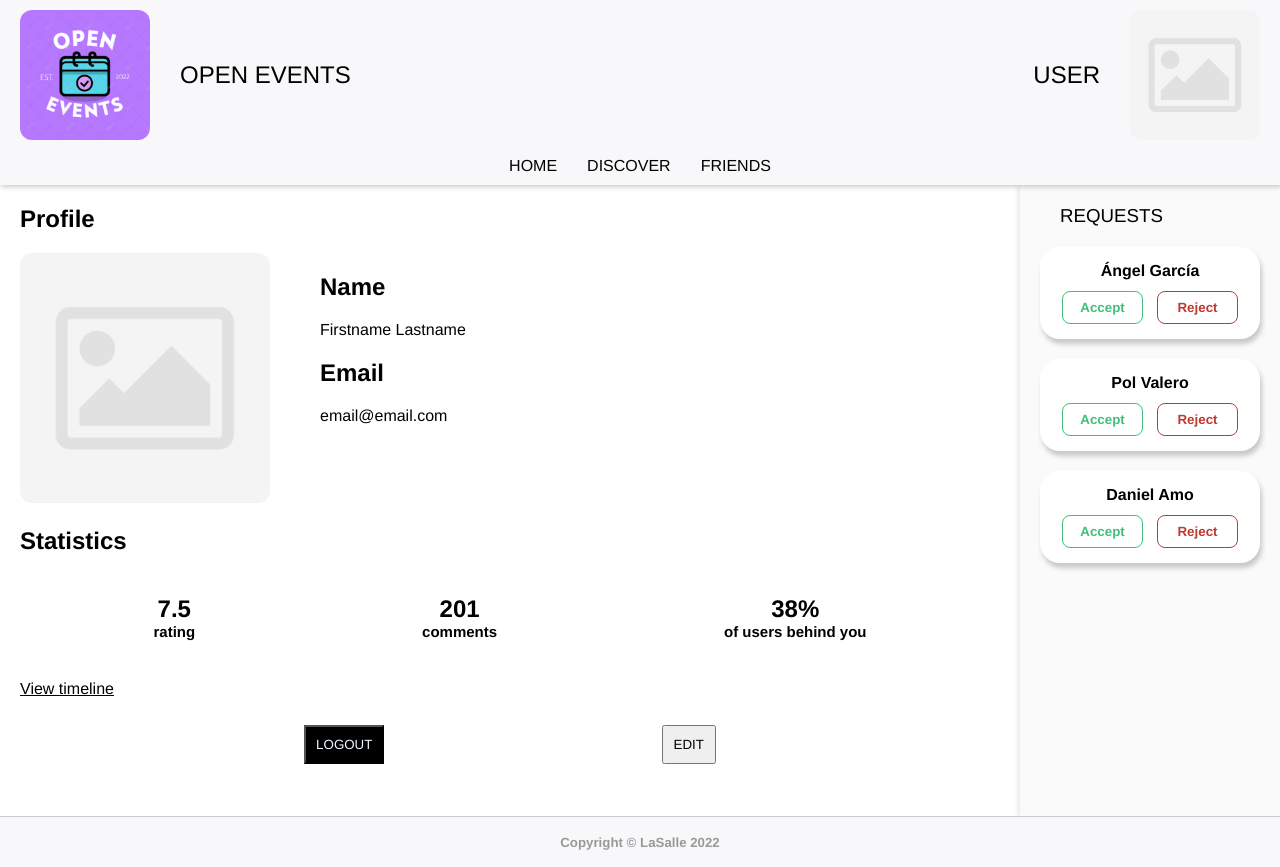
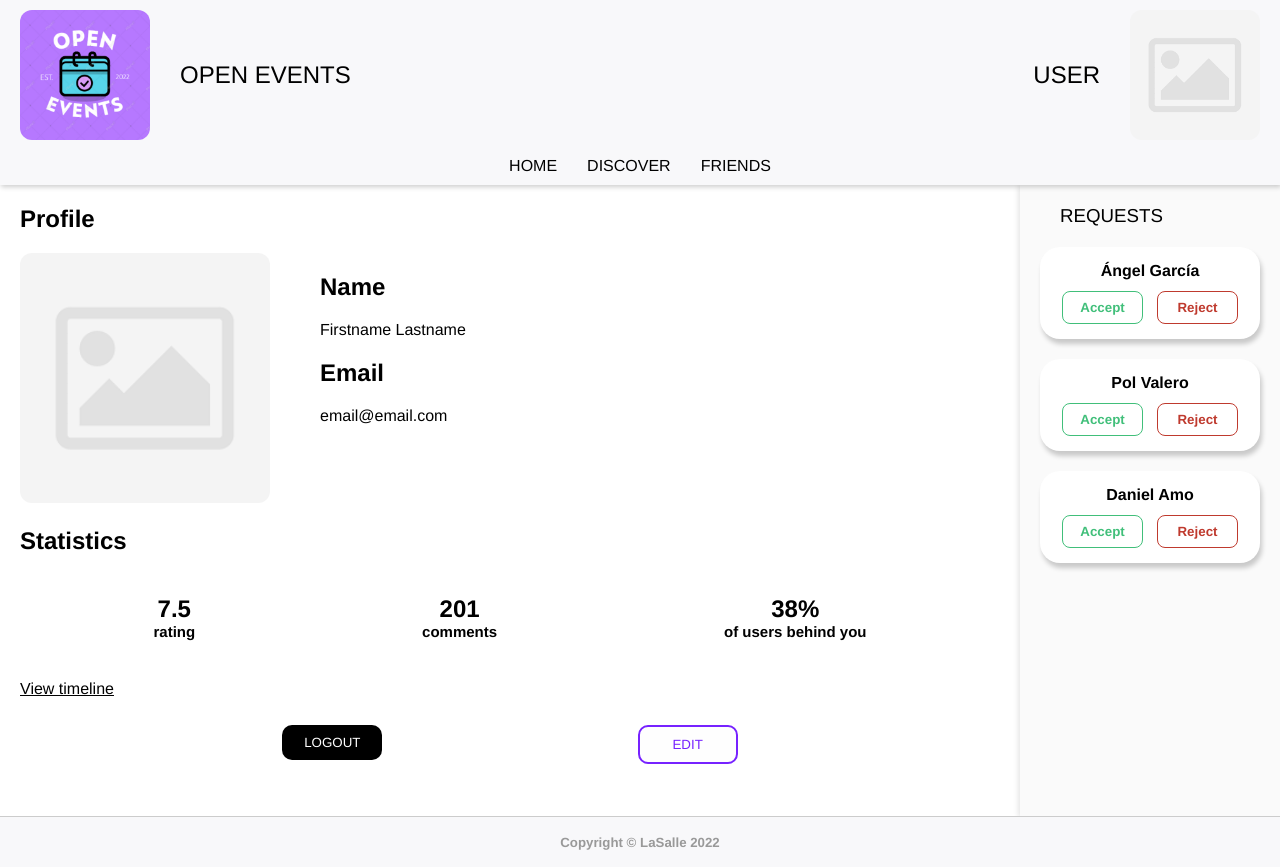
Before and after one commit to pol-valero/vue-open-events-web, a Vue app: page /profile in a window 1280 px wide. Built offline with nearby package versions, Linux system fonts and the light colour scheme.

Commit message:
Fixed Profile view

```diff
--- a/src/views/ProfileView.vue
+++ b/src/views/ProfileView.vue
@@ -88,6 +88,7 @@
 .info-container {
   padding-left: 50px;
 }
+
 .info-title {
   padding-bottom: 20px;
   padding-top: 20px;
@@ -96,7 +97,6 @@
 .statistics-container {
   display: flex;
   flex-direction: row;
-
   justify-content: space-around;
   padding: 20px;
 }
@@ -104,19 +104,38 @@
 .button-container {
   display: flex;
   flex-direction: row;
-
   justify-content: space-evenly;
   padding: 7px;
 }
 
 .edit-button {
+  background-color: #fefefe;
+  border-radius: 10px;
+  border: #7722ff solid 2px;
+  color: #7722ff;
   padding: 10px;
+  width: 100px;
+  transition: 0.1s;
+}
+
+.edit-button:hover {
+  box-shadow: inset 0px 0px 5px 2px rgba(0, 0, 0, 0.3);
 }
 
 .logout-button {
   padding: 10px;
   background-color: black;
-  color: aliceblue;
+  color: #fff;
+  border-radius: 10px;
+  border: none;
+  width: 100px;
+  transition: 0.1s;
+}
+
+.logout-button:hover {
+  background-color: #7722ff;
+  opacity: 1;
+  box-shadow: 4px 5px 5px rgba(0, 0, 0, 0.5);
 }
 
 .info-component {
@@ -140,8 +159,8 @@
 }
 
 #nav-timeline:hover {
-  color: #25d366;
-  transition: 0.4s;
+  color: #7722ff;
+  transition: 0.2s;
   cursor: pointer;
 }
 </style>
```
